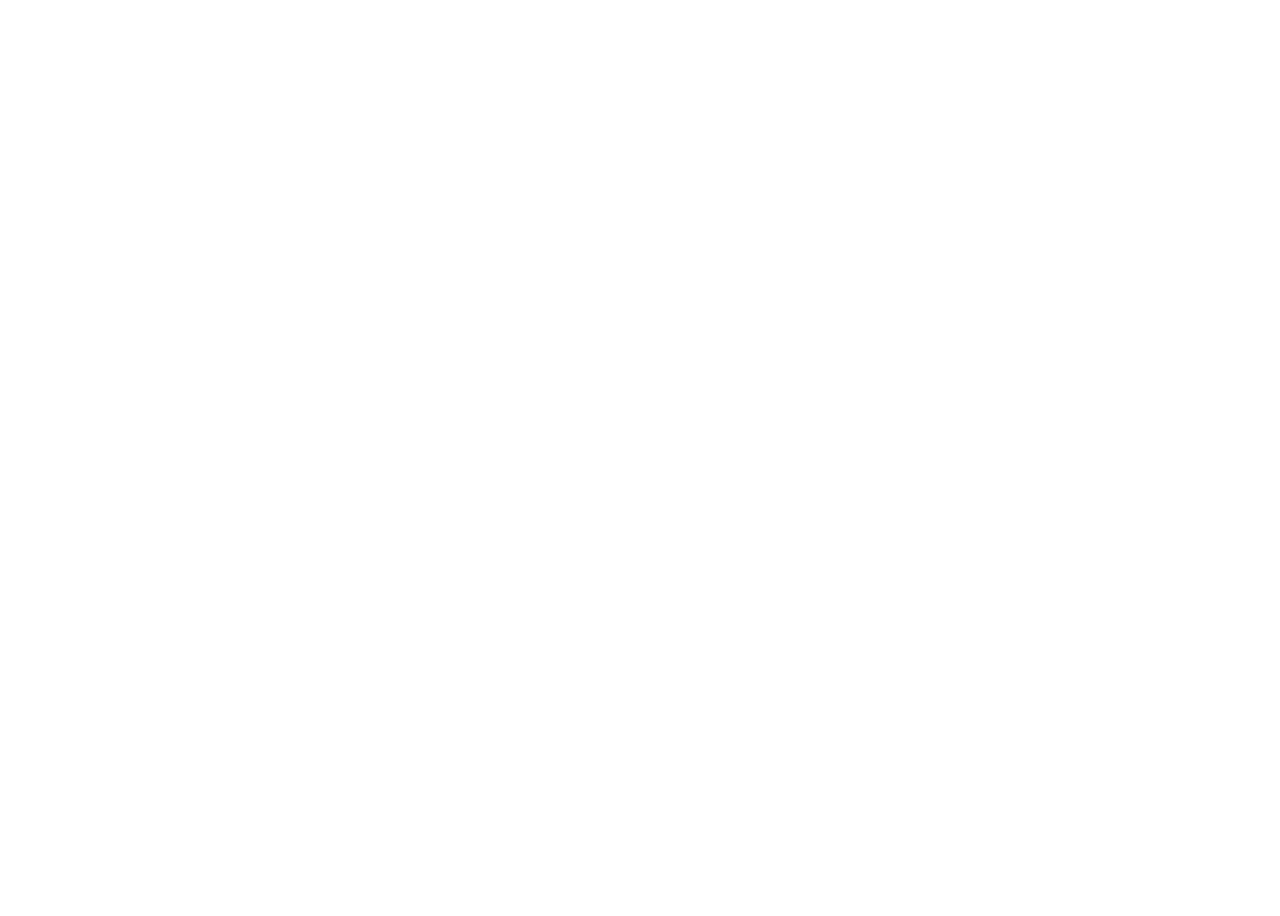
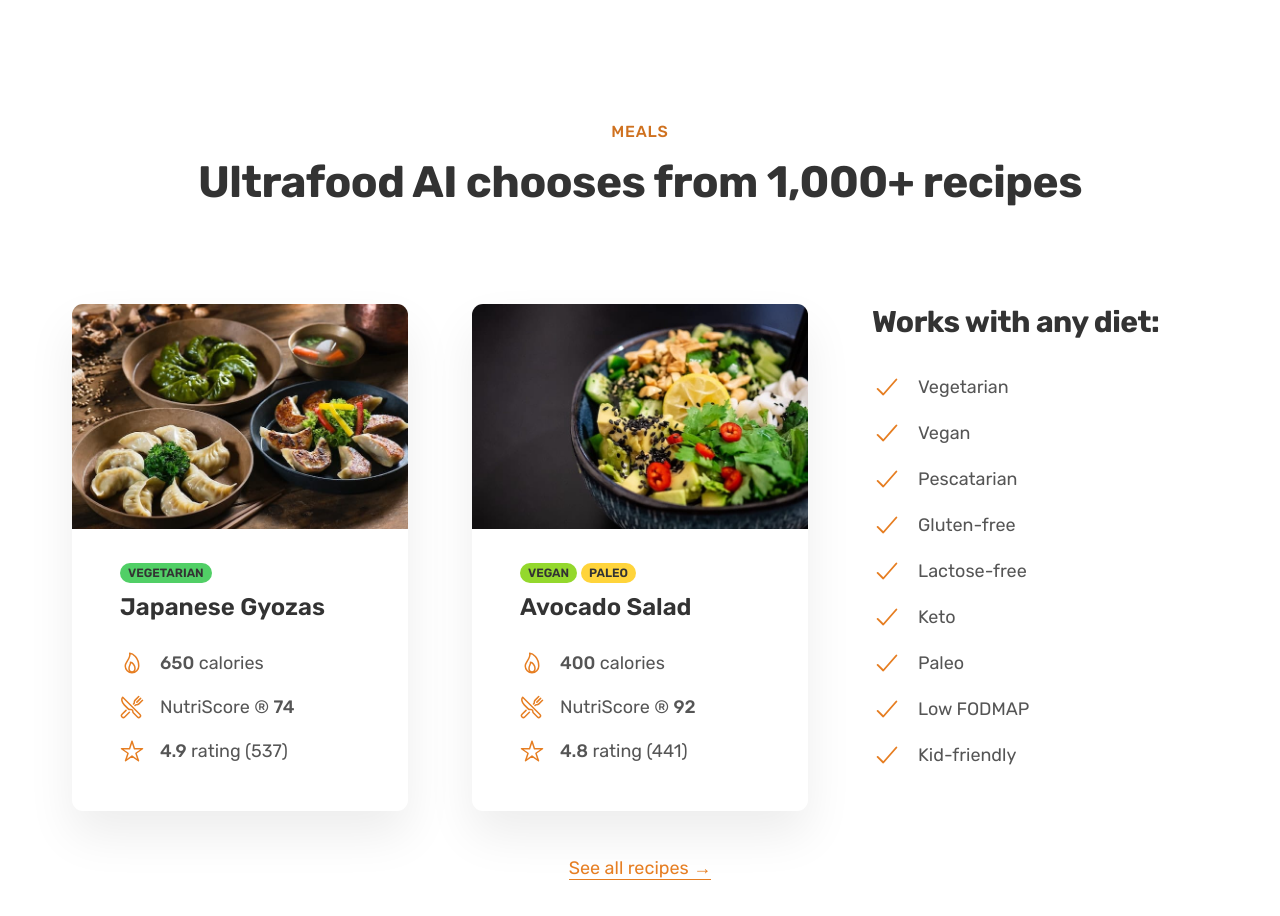
Before and after one commit to Hgahlla/ultrafood, a React (Create React App) app: page / in a window 1280 px wide. Shown: the part 2620-3536 px from the top of the page. Before the commit the page ends 2648 px from the top, so only its background shows below. Built offline with nearby package versions, Linux system fonts and the light colour scheme.

Commit message:
Added Meals component to HomePage

```diff
--- /dev/null
+++ b/src/components/Meals.css
@@ -0,0 +1,83 @@
+.section-meals {
+  padding: 9.6rem 0;
+}
+
+.meal {
+  box-shadow: 0 2.4rem 4.8rem rgba(0, 0, 0, 0.075);
+  border-radius: 11px;
+  overflow: hidden;
+  transition: all 0.4s;
+}
+
+.meal-content {
+  padding: 3.2rem 4.8rem 4.8rem 4.8rem;
+}
+
+.meal:hover {
+  transform: translateY(-1.2rem);
+  box-shadow: 0 3.2rem 6.4rem rgba(0, 0, 0, 0.06);
+}
+
+.meal-tags {
+  margin-bottom: 1.2rem;
+  display: flex;
+  gap: 0.4rem;
+}
+
+.tag {
+  display: inline-block;
+  padding: 0.4rem 0.8rem;
+  font-size: 1.2rem;
+  text-transform: uppercase;
+  color: #333;
+  border-radius: 100px;
+  font-weight: 600;
+}
+
+.tag--vegetarian {
+  background-color: #51cf66;
+}
+
+.tag--vegan {
+  background-color: #94d82d;
+}
+
+.tag--paleo {
+  background-color: #ffd43b;
+}
+
+.meal-title {
+  font-size: 2.4rem;
+  color: #333;
+  font-weight: 600;
+  margin-bottom: 3.2rem;
+}
+
+.meal-attributes {
+  list-style: none;
+  display: flex;
+  flex-direction: column;
+  gap: 2rem;
+}
+
+.meal-attribute {
+  font-size: 1.8rem;
+  display: flex;
+  align-items: center;
+  gap: 1.6rem;
+}
+
+.meal-icon {
+  height: 2.4rem;
+  width: 2.4rem;
+  color: #e67e22;
+}
+
+.meal-img {
+  width: 100%;
+}
+
+.all-recipes {
+  text-align: center;
+  font-size: 1.8rem;
+}
--- /dev/null
+++ b/src/components/Meals.js
@@ -0,0 +1,137 @@
+import React from "react";
+
+import meal1 from "../assets/meals/meal-1.jpg";
+import meal2 from "../assets/meals/meal-2.jpg";
+import "./Meals.css";
+
+const Meals = () => {
+  return (
+    <section class="section-meals" id="meals">
+      <div class="container center-text">
+        <span class="subheading">Meals</span>
+        <h2 class="heading-secondary">
+          Ultrafood AI chooses from 1,000+ recipes
+        </h2>
+      </div>
+
+      <div class="container grid grid--3-cols margin-bottom-md">
+        <div class="meal">
+          <img src={meal1} class="meal-img" alt="Japanese Gyozas" />
+          <div class="meal-content">
+            <div class="meal-tags">
+              <span class="tag tag--vegetarian">Vegetarian</span>
+            </div>
+            <p class="meal-title">Japanese Gyozas</p>
+            <ul class="meal-attributes">
+              <li class="meal-attribute">
+                <ion-icon class="meal-icon" name="flame-outline"></ion-icon>
+                <span>
+                  <strong>650</strong> calories
+                </span>
+              </li>
+              <li class="meal-attribute">
+                <ion-icon
+                  class="meal-icon"
+                  name="restaurant-outline"
+                ></ion-icon>
+                <span>
+                  NutriScore &reg; <strong>74</strong>
+                </span>
+              </li>
+              <li class="meal-attribute">
+                <ion-icon class="meal-icon" name="star-outline"></ion-icon>
+                <span>
+                  <strong>4.9</strong> rating (537)
+                </span>
+              </li>
+            </ul>
+          </div>
+        </div>
+
+        <div class="meal">
+          <img src={meal2} class="meal-img" alt="Avocado Salad" />
+          <div class="meal-content">
+            <div class="meal-tags">
+              <span class="tag tag--vegan">Vegan</span>
+              <span class="tag tag--paleo">Paleo</span>
+            </div>
+            <p class="meal-title">Avocado Salad</p>
+            <ul class="meal-attributes">
+              <li class="meal-attribute">
+                <ion-icon class="meal-icon" name="flame-outline"></ion-icon>
+                <span>
+                  <strong>400</strong> calories
+                </span>
+              </li>
+              <li class="meal-attribute">
+                <ion-icon
+                  class="meal-icon"
+                  name="restaurant-outline"
+                ></ion-icon>
+                <span>
+                  NutriScore &reg; <strong>92</strong>
+                </span>
+              </li>
+              <li class="meal-attribute">
+                <ion-icon class="meal-icon" name="star-outline"></ion-icon>
+                <span>
+                  <strong>4.8</strong> rating (441)
+                </span>
+              </li>
+            </ul>
+          </div>
+        </div>
+
+        <div class="diets">
+          <h3 class="heading-tertiary">Works with any diet:</h3>
+          <ul class="list">
+            <li class="list-item">
+              <ion-icon class="list-icon" name="checkmark-outline"></ion-icon>
+              <span>Vegetarian</span>
+            </li>
+            <li class="list-item">
+              <ion-icon class="list-icon" name="checkmark-outline"></ion-icon>
+              <span>Vegan</span>
+            </li>
+            <li class="list-item">
+              <ion-icon class="list-icon" name="checkmark-outline"></ion-icon>
+              <span>Pescatarian</span>
+            </li>
+            <li class="list-item">
+              <ion-icon class="list-icon" name="checkmark-outline"></ion-icon>
+              <span>Gluten-free</span>
+            </li>
+            <li class="list-item">
+              <ion-icon class="list-icon" name="checkmark-outline"></ion-icon>
+              <span>Lactose-free</span>
+            </li>
+            <li class="list-item">
+              <ion-icon class="list-icon" name="checkmark-outline"></ion-icon>
+              <span>Keto</span>
+            </li>
+            <li class="list-item">
+              <ion-icon class="list-icon" name="checkmark-outline"></ion-icon>
+              <span>Paleo</span>
+            </li>
+            <li class="list-item">
+              <ion-icon class="list-icon" name="checkmark-outline"></ion-icon>
+              <span>Low FODMAP</span>
+            </li>
+            <li class="list-item">
+              <ion-icon class="list-icon" name="checkmark-outline"></ion-icon>
+              <span>Kid-friendly</span>
+            </li>
+          </ul>
+        </div>
+      </div>
+
+      <div class="container all-recipes">
+        <a href="#" class="link">
+          See all recipes &rarr;
+        </a>
+      </div>
+    </section>
+  );
+};
+
+export default Meals;
--- a/src/pages/HomePage.js
+++ b/src/pages/HomePage.js
@@ -3,6 +3,7 @@
 import Hero from "../components/Hero";
 import FeaturedIn from "../components/FeaturedIn";
 import HowItWorks from "../components/HowItWorks";
+import Meals from "../components/Meals";
 
 const HomePage = () => {
   return (
@@ -10,6 +11,7 @@
       <Hero />
       <FeaturedIn />
       <HowItWorks />
+      <Meals />
     </main>
   );
 };
```
Also changed, not shown: src/assets/meals/meal-1.jpg (added), src/assets/meals/meal-2.jpg (added).
